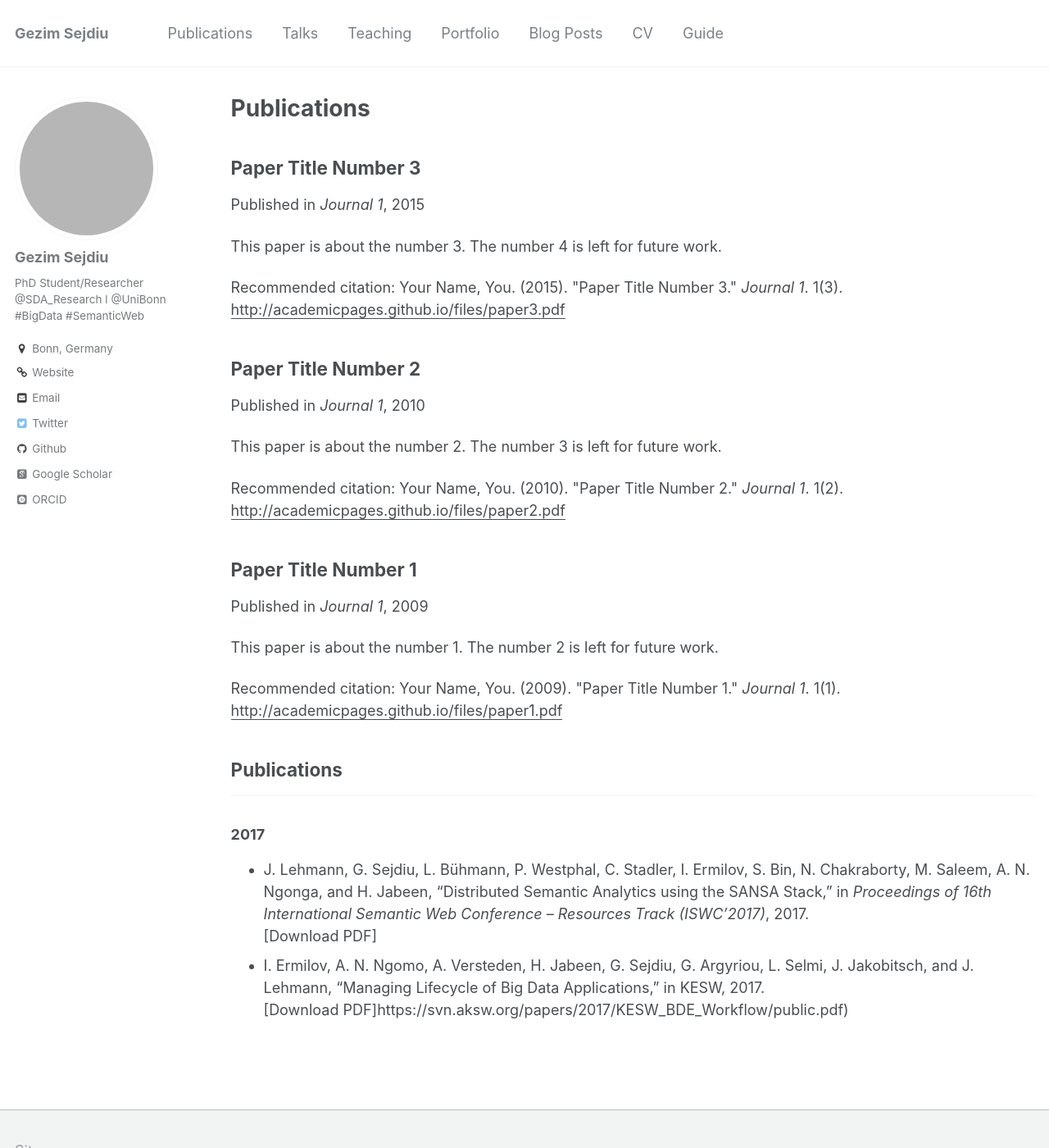
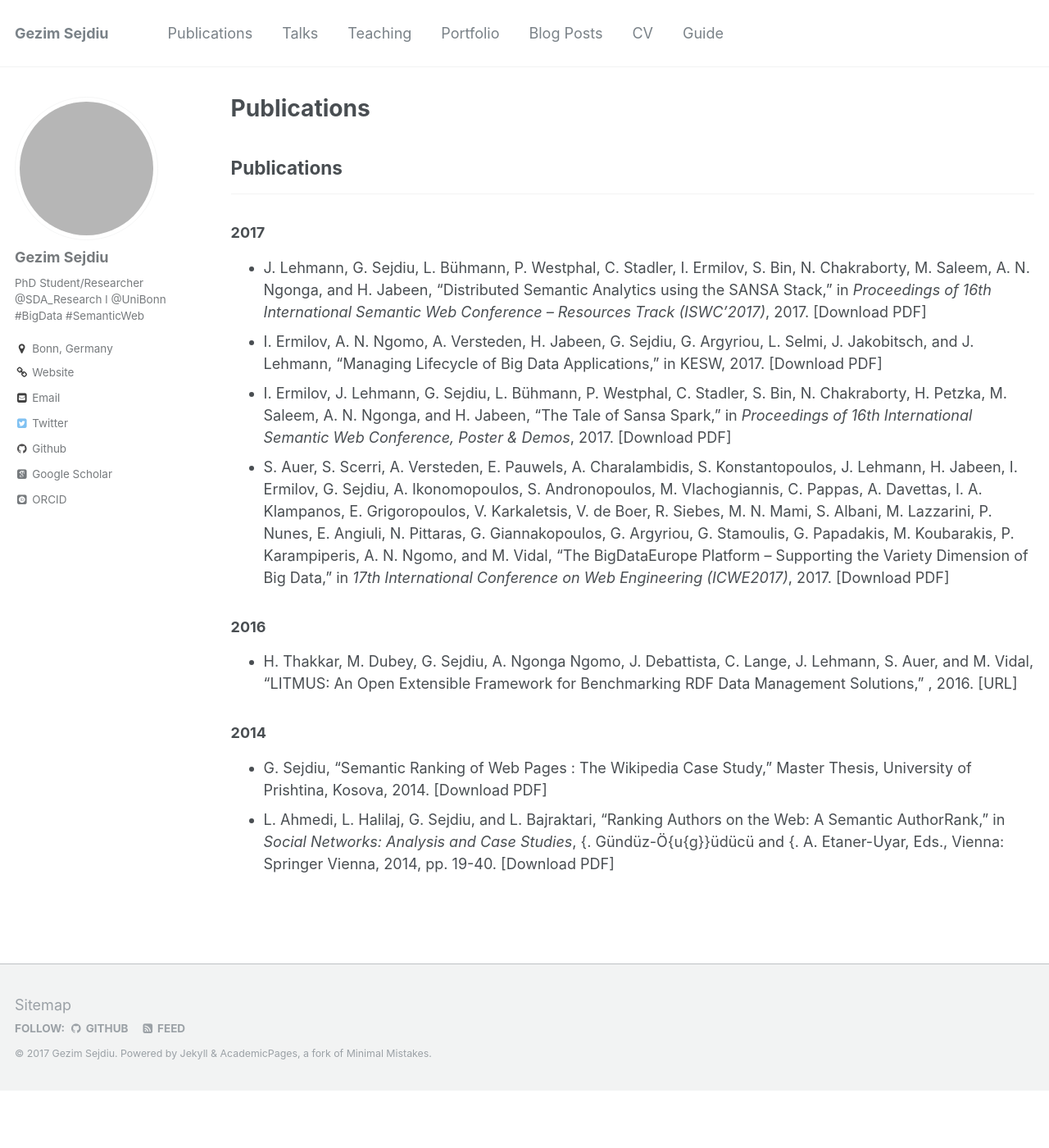
Before and after one commit to GezimSejdiu/gezimsejdiu.github.io, a Jekyll site: the page built from _pages/publications.md, in a window 1280 px wide and 1400 px high. Shown: the whole window at 82% size. Built offline with Jekyll 4.4.1, drawn with Linux system fonts in a browser that asks for light colours; some web fonts are replaced; grey boxes are pictures that could not be loaded.

Commit message:
Update publications.md

```diff
--- a/_pages/publications.md
+++ b/_pages/publications.md
@@ -9,19 +9,28 @@ author_profile: true
   You can also find my articles on <u><a href="{{author.googlescholar}}">my Google Scholar profile</a>.</u>
 {% endif %}
 
-{% include base_path %}
-
-{% for post in site.publications reversed %}
-  {% include archive-single.html %}
-{% endfor %}
-
-
 <h2><strong>Publications</strong></h2>
 <hr />
 <h3>2017</h3>
 <ul>
-<li>    J. Lehmann, <span>G. Sejdiu</span>, L. Bühmann, P. Westphal, C. Stadler, I. Ermilov, S. Bin, N. Chakraborty, M. Saleem, A. N. Ngonga, and H. Jabeen, &#8220;Distributed Semantic Analytics using the SANSA Stack,&#8221; in <span style="font-style: italic">Proceedings of 16th International Semantic Web Conference &#8211; Resources Track (ISWC&#8217;2017)</span>,  2017.       <br /><a href="http://svn.aksw.org/papers/2017/ISWC_SANSA_SoftwareFramework/public.pdf">[Download PDF]</a>
+<li>    J. Lehmann, <span>G. Sejdiu</span>, L. Bühmann, P. Westphal, C. Stadler, I. Ermilov, S. Bin, N. Chakraborty, M. Saleem, A. N. Ngonga, and H. Jabeen, &#8220;Distributed Semantic Analytics using the SANSA Stack,&#8221; in <span style="font-style: italic">Proceedings of 16th International Semantic Web Conference &#8211; Resources Track (ISWC&#8217;2017)</span>,  2017. <a href="http://svn.aksw.org/papers/2017/ISWC_SANSA_SoftwareFramework/public.pdf">[Download PDF]</a>
 </li>
-<li>    I. Ermilov, A. N. Ngomo, A. Versteden, H. Jabeen, <span>G. Sejdiu</span>, G. Argyriou, L. Selmi, J. Jakobitsch, and J. Lehmann, &#8220;Managing Lifecycle of Big Data Applications,&#8221; in <span>KESW</span>,  2017.       <br />   [Download PDF]https://svn.aksw.org/papers/2017/KESW_BDE_Workflow/public.pdf)
+<li>    I. Ermilov, A. N. Ngomo, A. Versteden, H. Jabeen, <span>G. Sejdiu</span>, G. Argyriou, L. Selmi, J. Jakobitsch, and J. Lehmann, &#8220;Managing Lifecycle of Big Data Applications,&#8221; in <span>KESW</span>,  2017. <a href="https://svn.aksw.org/papers/2017/KESW_BDE_Workflow/public.pdf">[Download PDF]</a>
+</li>
+<li>    I. Ermilov, J. Lehmann, G. Sejdiu, L. Bühmann, P. Westphal, C. Stadler, S. Bin, N. Chakraborty, H. Petzka, M. Saleem, A. N. Ngonga, and H. Jabeen, &#8220;The Tale of Sansa Spark,&#8221; in <span style="font-style: italic">Proceedings of 16th International Semantic Web Conference, Poster &amp; Demos</span>,  2017. <a href="http://jens-lehmann.org/files/2017/iswc_pd_sansa.pdf" title='Download PDF'>[Download PDF]</a>
+</li>
+<li>    S. Auer, S. Scerri, A. Versteden, E. Pauwels, A. Charalambidis, S. Konstantopoulos, J. Lehmann, H. Jabeen, I. Ermilov, <span class="papercite_highlight">G. Sejdiu</span>, A. Ikonomopoulos, S. Andronopoulos, M. Vlachogiannis, C. Pappas, A. Davettas, I. A. Klampanos, E. Grigoropoulos, V. Karkaletsis, V. de Boer, R. Siebes, M. N. Mami, S. Albani, M. Lazzarini, P. Nunes, E. Angiuli, N. Pittaras, G. Giannakopoulos, G. Argyriou, G. Stamoulis, G. Papadakis, M. Koubarakis, P. Karampiperis, A. N. Ngomo, and M. Vidal, &#8220;The BigDataEurope Platform &#8211; Supporting the Variety Dimension of Big Data,&#8221; in <span style="font-style: italic">17th International Conference on Web Engineering (ICWE2017)</span>,  2017. <a href="http://jens-lehmann.org/files/2017/icwe_bde.pdf" title='Download PDF' class='papercite_pdf'>[Download PDF]</a><br />
 </li>
 </ul>
+<h3 class="papercite">2016</h3>
+<ul class="papercite_bibliography">
+<li>    H. Thakkar, M. Dubey, <span class="papercite_highlight">G. Sejdiu</span>, A. Ngonga Ngomo, J. Debattista, C. Lange, J. Lehmann, S. Auer, and M. Vidal, &#8220;LITMUS: An Open Extensible Framework for Benchmarking RDF Data Management Solutions,&#8221; , 2016. <a href="http://arxiv.org/pdf/1608.02800">[URL]</a>
+</li>
+</ul>
+<h3 class="papercite">2014</h3>
+<ul class="papercite_bibliography">
+<li>    <span class="papercite_highlight">G. Sejdiu</span>, &#8220;Semantic Ranking of Web Pages : The Wikipedia Case Study,&#8221; Master Thesis, University of Prishtina, Kosova, 2014.       <a href="https://www.researchgate.net/profile/Gezim_Sejdiu/publication/264400068_Rangimi_semantik_i_ueb_faqeve_-_Wikipedia_si_nje_rast_studimi_Semantic_Ranking_of_Web_Pages_-_The_Wikipedia_Case_Study/links/569904a808aeeea98594506c/Rangimi-semantik-i-ueb-faqeve-Wikipedia-si-nje-rast-studimi-Semantic-Ranking-of-Web-Pages-The-Wikipedia-Case-Study.pdf?origin=publication_detail&amp;ev=pub_int_prw_xdl&amp;msrp=AA37FwBzmKERYXi1M2vhWudDort1uLpVM1OSeZjP0qQ0IpEmuvefoRBnX2gTOpctGw5NQ-WolOCmQ4CYW6PwSE9UP27VAGvrmWbzGO7X5ssHhngO5v4.lVzcwbIYCwbOaWUUPbOVaMXxWfjqqco8y7lPka6Sx7akCcIJgNaBUsRP9ybuqT0wg-ngpyu_fSPRrs63hkYjLJvJZvNDWR3fzZopSg.2puAeXufSna9VfnNYPTr3-L_fgans7XuC2YL1uo73vNE68nlRwKz0sc_RvUZusuNMkwxtSkJClAIrpmtZNrOeB7UtJ9-xaG5j8pqRQ.jB1XguS-PfblCV77SV_zZJK2kMl5WXGMPP-NgQs8X5x0efgfCk_urpyJJb-cnp7LHUlXEUiq_t5wSdDgb3j9lXd99NTG_tyV6LESEQ" title='Download PDF' class='papercite_pdf'>[Download PDF]</a>
+</li>
+<li>    L. Ahmedi, L. Halilaj, <span class="papercite_highlight">G. Sejdiu</span>, and L. Bajraktari, &#8220;Ranking Authors on the Web: A Semantic AuthorRank,&#8221; in <span style="font-style: italic">Social Networks: Analysis and Case Studies</span>, {. Gündüz-Ö{u{g}}üdücü and {. A. Etaner-Uyar, Eds., Vienna: Springer Vienna, 2014, pp. 19-40.      <a href="http://luleahmedi.uni-pr.edu/docs/pubs/SemAuthorRank2014.pdf" title='Download PDF' class='papercite_pdf'>[Download PDF]</a>
+</li>
+</ul>
```
